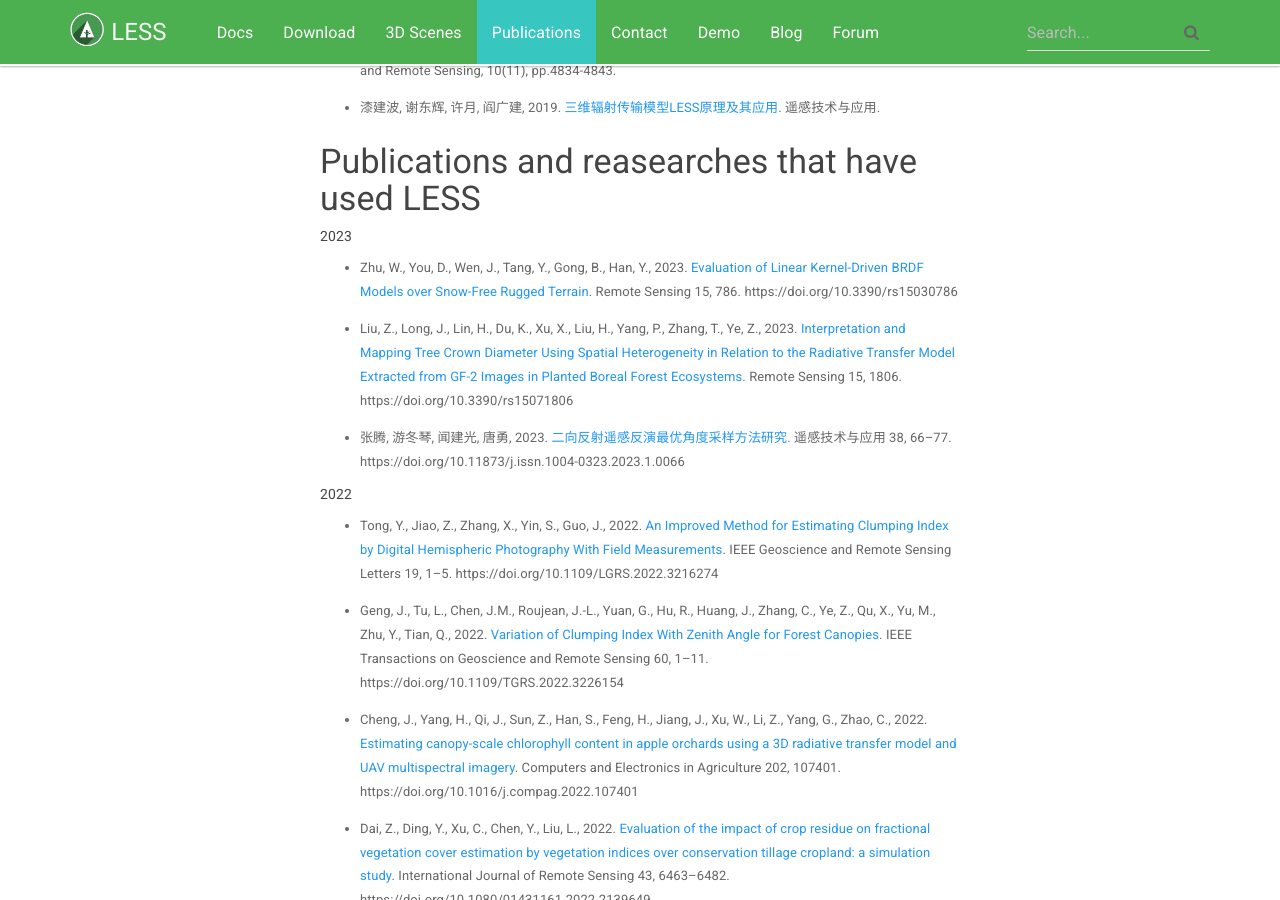
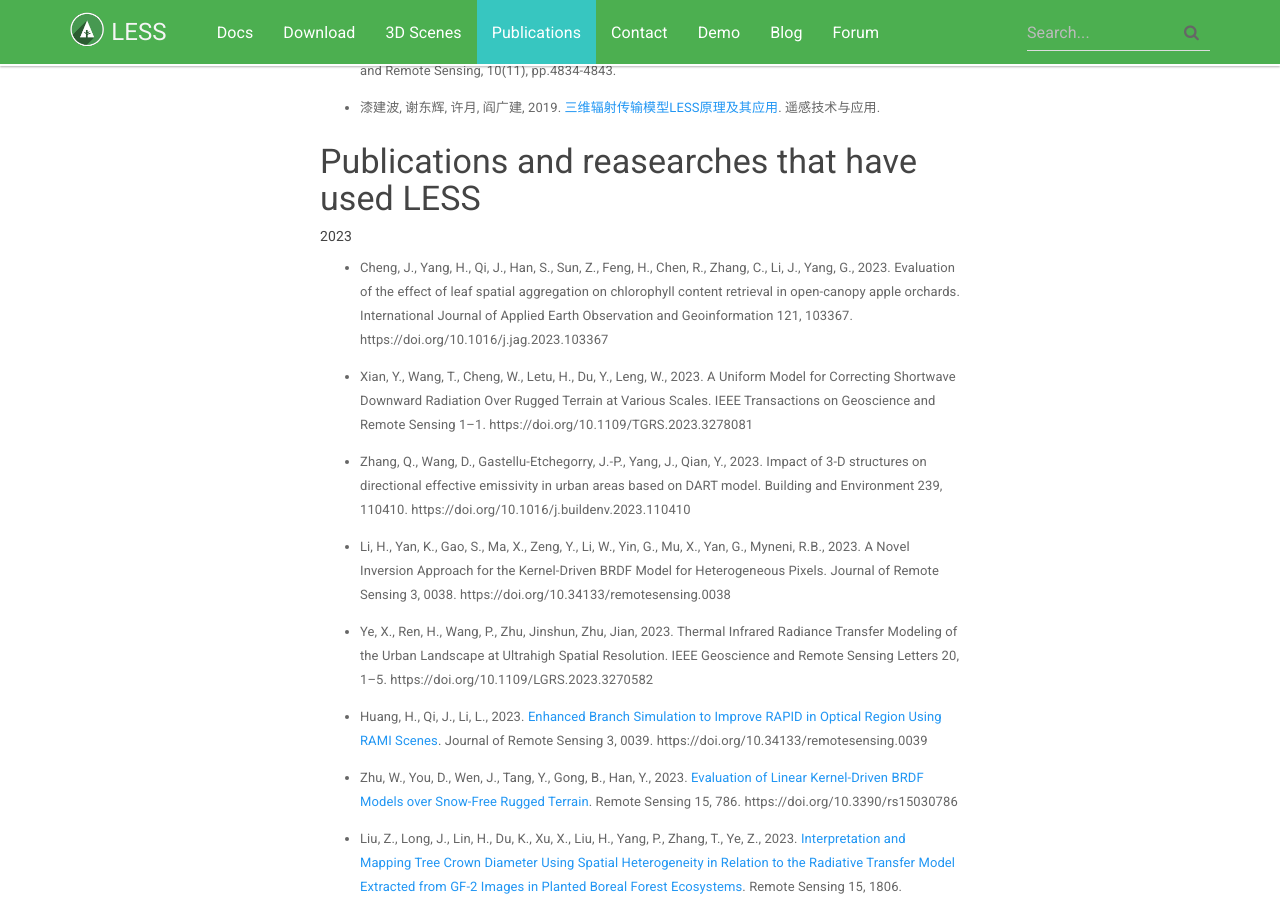
Before and after one commit to jianboqi/jianboqi.github.io, a Jekyll site: the page built from publications.md, in a window 1280 px wide and 900 px high, scrolled down 682 px. Built offline with Jekyll 4.4.1, drawn with Linux system fonts in a browser that asks for light colours; nearby versions of some CDN libraries.

Commit message:
Update publications.md

```diff
--- a/publications.md
+++ b/publications.md
@@ -24,6 +24,18 @@ sectionid: page_publications
 ### Publications and reasearches that have used LESS
 
 ###### 2023
+
+* Cheng, J., Yang, H., Qi, J., Han, S., Sun, Z., Feng, H., Chen, R., Zhang, C., Li, J., Yang, G., 2023. Evaluation of the effect of leaf spatial aggregation on chlorophyll content retrieval in open-canopy apple orchards. International Journal of Applied Earth Observation and Geoinformation 121, 103367. https://doi.org/10.1016/j.jag.2023.103367
+
+* Xian, Y., Wang, T., Cheng, W., Letu, H., Du, Y., Leng, W., 2023. A Uniform Model for Correcting Shortwave Downward Radiation Over Rugged Terrain at Various Scales. IEEE Transactions on Geoscience and Remote Sensing 1–1. https://doi.org/10.1109/TGRS.2023.3278081
+
+* Zhang, Q., Wang, D., Gastellu-Etchegorry, J.-P., Yang, J., Qian, Y., 2023. Impact of 3-D structures on directional effective emissivity in urban areas based on DART model. Building and Environment 239, 110410. https://doi.org/10.1016/j.buildenv.2023.110410
+
+* Li, H., Yan, K., Gao, S., Ma, X., Zeng, Y., Li, W., Yin, G., Mu, X., Yan, G., Myneni, R.B., 2023. A Novel Inversion Approach for the Kernel-Driven BRDF Model for Heterogeneous Pixels. Journal of Remote Sensing 3, 0038. https://doi.org/10.34133/remotesensing.0038
+
+* Ye, X., Ren, H., Wang, P., Zhu, Jinshun, Zhu, Jian, 2023. Thermal Infrared Radiance Transfer Modeling of the Urban Landscape at Ultrahigh Spatial Resolution. IEEE Geoscience and Remote Sensing Letters 20, 1–5. https://doi.org/10.1109/LGRS.2023.3270582
+
+* Huang, H., Qi, J., Li, L., 2023. [Enhanced Branch Simulation to Improve RAPID in Optical Region Using RAMI Scenes](https://spj.science.org/doi/full/10.34133/remotesensing.0039). Journal of Remote Sensing 3, 0039. https://doi.org/10.34133/remotesensing.0039
 
 * Zhu, W., You, D., Wen, J., Tang, Y., Gong, B., Han, Y., 2023. [Evaluation of Linear Kernel-Driven BRDF Models over Snow-Free Rugged Terrain](https://www.mdpi.com/2072-4292/15/3/786). Remote Sensing 15, 786. https://doi.org/10.3390/rs15030786
 
```
